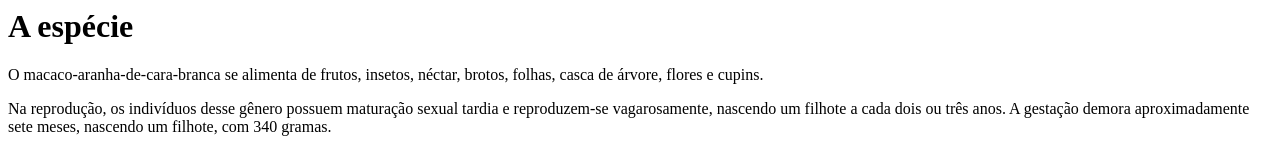
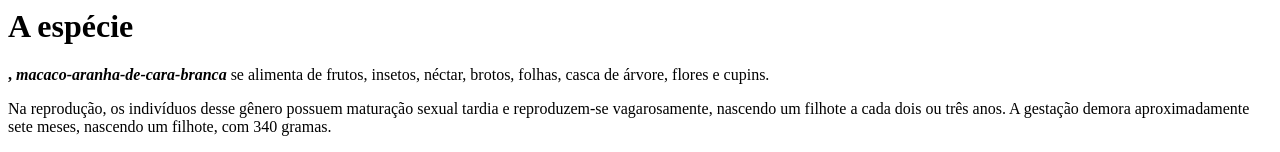
Before and after one commit to LUCASTADASHI/avalia-o-06-09-22, a plain HTML site: page index.html in a window 1280 px wide. Shown: the top 152 px of the page. Drawn offline with Linux system fonts and the light colour scheme.

Commit message:
avaliaçao

```diff
--- a/index.html
+++ b/index.html
@@ -1,6 +1,6 @@
 <h1> A espécie </h1>
 
-<p>O macaco-aranha-de-cara-branca se alimenta de frutos, insetos, néctar, brotos, folhas, casca de árvore, flores e cupins.</p>
+<p><strong>,<em> macaco-aranha-de-cara-branca </strong></em>se alimenta de frutos, insetos, néctar, brotos, folhas, casca de árvore, flores e cupins.</p>
 
 <p>Na reprodução, os indivíduos desse gênero possuem maturação sexual tardia e reproduzem-se vagarosamente, nascendo um filhote a cada dois ou três anos. A gestação demora aproximadamente sete meses, nascendo um filhote, com 340 gramas.</p>
 
```
